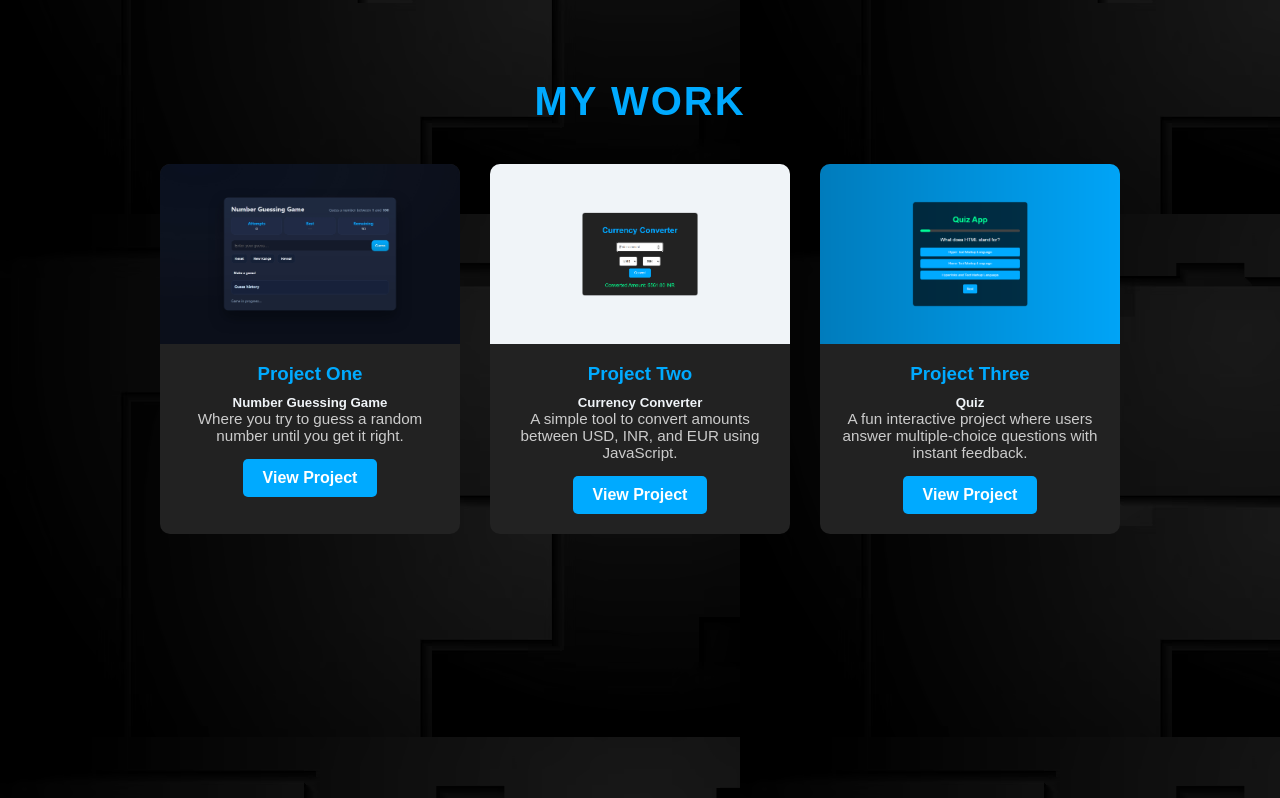
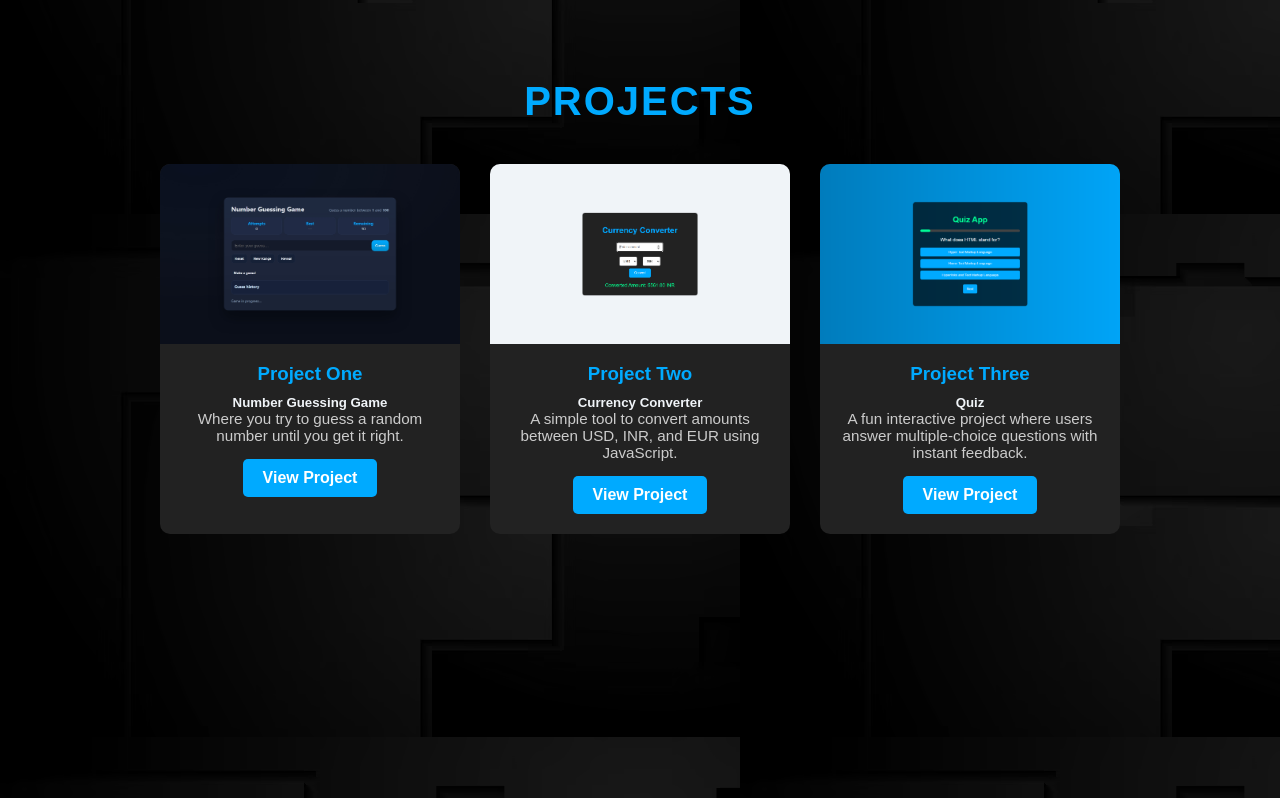
Before and after one commit to yashu10120/portfolio, a Django app: page / in a window 1280 px wide. Shown: the part 2401-3199 px from the top of the page. Run offline with Django 5.2, Linux system fonts and the light colour scheme.

Commit message:
Change section title from 'My Work' to 'Projects'

```diff
--- a/showcase/templates/portfolio.html
+++ b/showcase/templates/portfolio.html
@@ -438,7 +438,7 @@
 
  <!-- 🔹 Portfolio Section -->
 <section id="projects" class="reveal">
-  <h2 class="reveal delay-1">My Work</h2>
+  <h2 class="reveal delay-1">Projects</h2>
   <div class="projects-container reveal delay-2">
 
     <!-- Project Card -->
```
